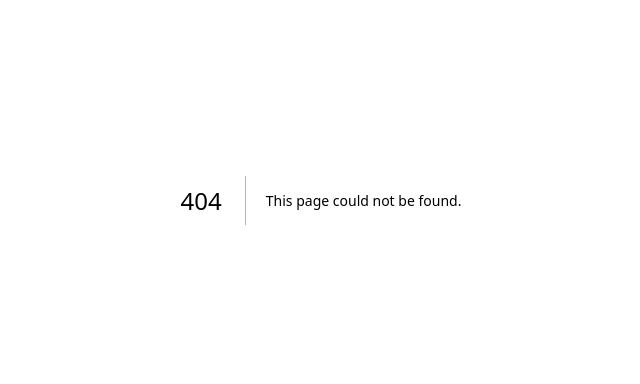
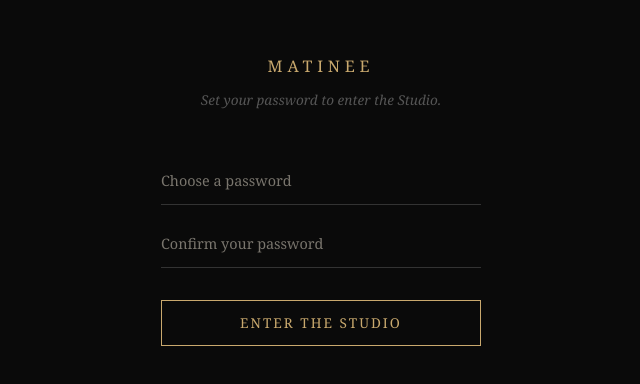
Before and after one commit to anantdhume-glitch/matinee, a Next.js app: page /auth/set-password in a window 1280 px wide. Before the commit this address had no page. Shown: the part 200-584 px from the top of the page, without its empty margins (319-959 px from the left). Built offline with nearby package versions, Linux system fonts and the light colour scheme; no server answers.

Commit message:
Add invite callback and set password flow

```diff
--- /dev/null
+++ b/app/auth/callback/route.ts
@@ -0,0 +1,30 @@
+import { createServerClient } from '@supabase/ssr'
+import { cookies } from 'next/headers'
+import { NextRequest, NextResponse } from 'next/server'
+
+export async function GET(req: NextRequest) {
+  const url = new URL(req.url)
+  const code = url.searchParams.get('code')
+  const next = url.searchParams.get('next') || '/'
+
+  if (code) {
+    const cookieStore = await cookies()
+    const supabase = createServerClient(
+      process.env.NEXT_PUBLIC_SUPABASE_URL!,
+      process.env.NEXT_PUBLIC_SUPABASE_ANON_KEY!,
+      {
+        cookies: {
+          getAll() { return cookieStore.getAll() },
+          setAll(cookiesToSet) {
+            cookiesToSet.forEach(({ name, value, options }) =>
+              cookieStore.set(name, value, options)
+            )
+          }
+        }
+      }
+    )
+    await supabase.auth.exchangeCodeForSession(code)
+  }
+
+  return NextResponse.redirect(new URL('/auth/set-password', req.url))
+}
--- /dev/null
+++ b/app/auth/set-password/page.tsx
@@ -0,0 +1,54 @@
+'use client'
+
+import { useState } from 'react'
+import { createClient } from '@/lib/supabase'
+import { useRouter } from 'next/navigation'
+
+export default function SetPassword() {
+  const [password, setPassword] = useState('')
+  const [confirm, setConfirm] = useState('')
+  const [error, setError] = useState('')
+  const [loading, setLoading] = useState(false)
+  const router = useRouter()
+  const supabase = createClient()
+
+  const handleSetPassword = async () => {
+    if (password !== confirm) { setError('Passwords do not match.'); return }
+    if (password.length < 6) { setError('Password must be at least 6 characters.'); return }
+    setLoading(true)
+    setError('')
+    const { error } = await supabase.auth.updateUser({ password })
+    if (error) { setError(error.message); setLoading(false) }
+    else router.push('/studio')
+  }
+
+  return (
+    <main style={{
+      backgroundColor: '#0a0a0a', minHeight: '100vh', display: 'flex',
+      flexDirection: 'column', alignItems: 'center', justifyContent: 'center',
+      fontFamily: 'Georgia, serif', color: '#e8e0d0'
+    }}>
+      <h1 style={{ fontSize: '1rem', letterSpacing: '0.3em', marginBottom: '0.75rem', color: '#c9a96e' }}>MATINEE</h1>
+      <p style={{ color: '#555', fontSize: '0.85rem', marginBottom: '3rem', fontStyle: 'italic' }}>Set your password to enter the Studio.</p>
+
+      <div style={{ width: '320px', display: 'flex', flexDirection: 'column', gap: '1rem' }}>
+        <input
+          type="password" placeholder="Choose a password" value={password}
+          onChange={e => setPassword(e.target.value)}
+          style={{ background: 'transparent', border: 'none', borderBottom: '1px solid #333', color: '#e8e0d0', padding: '0.75rem 0', fontSize: '0.9rem', outline: 'none', fontFamily: 'Georgia, serif' }}
+        />
+        <input
+          type="password" placeholder="Confirm your password" value={confirm}
+          onChange={e => setConfirm(e.target.value)}
+          onKeyDown={e => e.key === 'Enter' && handleSetPassword()}
+          style={{ background: 'transparent', border: 'none', borderBottom: '1px solid #333', color: '#e8e0d0', padding: '0.75rem 0', fontSize: '0.9rem', outline: 'none', fontFamily: 'Georgia, serif' }}
+        />
+        {error && <p style={{ color: '#c0392b', fontSize: '0.8rem' }}>{error}</p>}
+        <button onClick={handleSetPassword} disabled={loading}
+          style={{ background: 'transparent', border: '1px solid #c9a96e', color: '#c9a96e', padding: '0.75rem', fontSize: '0.85rem', letterSpacing: '0.15em', cursor: 'pointer', marginTop: '1rem', fontFamily: 'Georgia, serif' }}>
+          {loading ? 'One moment...' : 'ENTER THE STUDIO'}
+        </button>
+      </div>
+    </main>
+  )
+}
```
